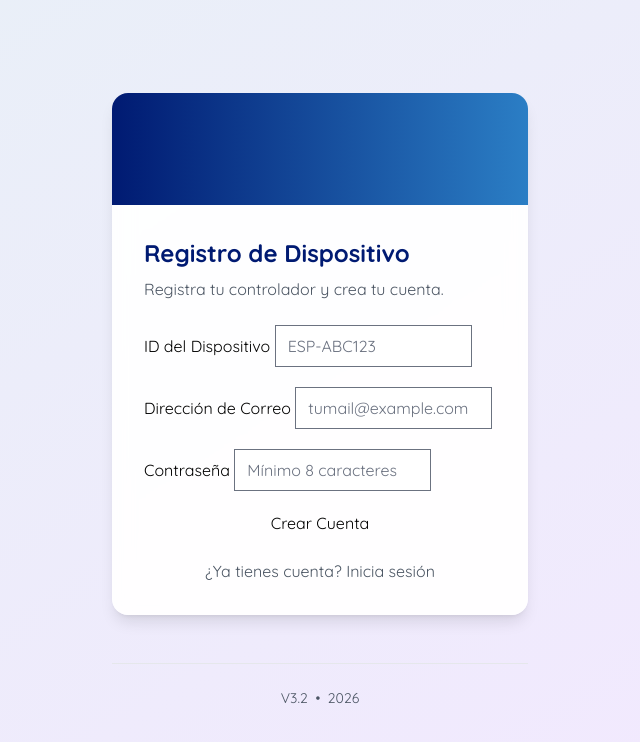
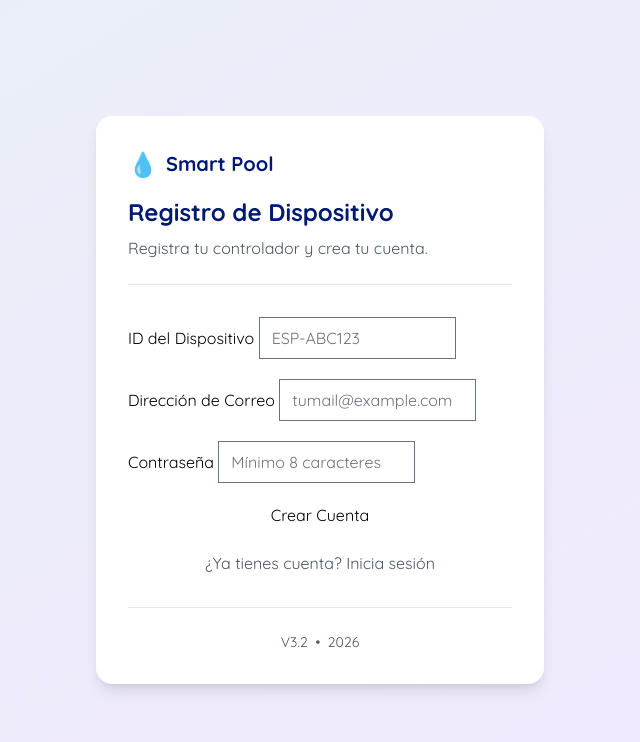
Before and after one commit to Garcia-Javier-Alejandro/smart-pool-controller, a website: page auth/index.html in a window 1280 px wide. Shown: the whole page, without its empty margins (320-960 px from the left). Drawn offline with nearby package versions, Linux system fonts and the light colour scheme.

Commit message:
Fix auth page layout: remove blue banner, fix header/footer positioning, fix link styling and cursor

```diff
--- a/auth/index.html
+++ b/auth/index.html
@@ -24,7 +24,7 @@
             @apply px-4 py-2 bg-gray-200 hover:bg-gray-300 text-gray-800 font-medium rounded-lg transition-colors;
         }
         .link-text {
-            @apply text-[#2B7EC5] hover:text-[#001A72] font-bold transition-colors cursor-pointer;
+            @apply text-[#2B7EC5] hover:text-[#001A72] font-bold transition-colors cursor-pointer no-underline inline;
         }
         .form-input {
             @apply w-full px-4 py-3 border-2 border-gray-200 rounded-xl focus:outline-none focus:border-[#2B7EC5] transition-colors;
@@ -47,18 +47,18 @@
 <body class="bg-gradient-to-br from-[#E8F0F7] to-[#F3E8FF]">
     <div class="flex flex-col min-h-screen">
         <!-- Main Content -->
-        <main class="flex-1 w-full max-w-md mx-auto px-4 py-8 flex flex-col justify-center">
+        <main class="flex-1 w-full flex items-center justify-center px-4 py-8">
             <!-- Login/Register Section (shown when not authenticated) -->
-            <div id="authSection" class="w-full">
+            <div id="authSection" class="w-full max-w-md">
                 <!-- Login Form -->
-                <div id="loginForm" class="glass-effect rounded-2xl shadow-lg p-8 hidden">
+                <div id="loginForm" class="bg-white rounded-2xl shadow-lg p-8 hidden">
                     <!-- Header -->
                     <div class="mb-8 pb-6 border-b border-gray-200">
                         <div class="flex items-center gap-2 mb-4">
                             <span class="text-2xl">💧</span>
                             <h1 class="text-xl font-bold text-[#001A72]">Smart Pool</h1>
                         </div>
-                        <h2 class="text-2xl font-bold text-[#001A72] mb-2">Iniciar Sesión</h2>
+                        <h2 class="text-2xl font-bold text-[#001A72]">Iniciar Sesión</h2>
                     </div>
 
                     <form onsubmit="handleLogin(event)" class="space-y-5">
@@ -77,18 +77,24 @@
                         ¿No tienes cuenta?
                         <span class="link-text" onclick="switchToRegister(event)">Crear una cuenta</span>
                     </p>
+
+                    <!-- Footer -->
+                    <div class="mt-8 pt-6 border-t border-gray-200 text-center text-sm text-gray-600">
+                        <p>V3.2 &nbsp;•&nbsp; 2026</p>
+                    </div>
                 </div>
 
                 <!-- Register Form -->
-                <div id="registerForm" class="glass-effect rounded-2xl shadow-lg p-0">
-                    <!-- Banner/Header -->
-                    <div class="h-28 w-full rounded-t-2xl bg-gradient-to-r from-[#001A72] to-[#2B7EC5]"></div>
-
-                    <div class="p-8">
-                        <div class="mb-6">
-                            <h2 class="text-2xl font-bold text-[#001A72] mb-2">Registro de Dispositivo</h2>
-                            <p class="text-gray-600">Registra tu controlador y crea tu cuenta.</p>
+                <div id="registerForm" class="bg-white rounded-2xl shadow-lg p-8">
+                    <!-- Header -->
+                    <div class="mb-8 pb-6 border-b border-gray-200">
+                        <div class="flex items-center gap-2 mb-4">
+                            <span class="text-2xl">💧</span>
+                            <h1 class="text-xl font-bold text-[#001A72]">Smart Pool</h1>
                         </div>
+                        <h2 class="text-2xl font-bold text-[#001A72]">Registro de Dispositivo</h2>
+                        <p class="text-gray-600 mt-2">Registra tu controlador y crea tu cuenta.</p>
+                    </div>
 
                     <form onsubmit="handleRegister(event)" class="space-y-5">
                         <div>
@@ -109,17 +115,16 @@
                     <p class="text-center text-gray-600 mt-6">
                         ¿Ya tienes cuenta?
                         <span class="link-text" onclick="switchToLogin(event)">Inicia sesión</span>
-                    </p/p>
+                    </p>
+
+                    <!-- Footer -->
+                    <div class="mt-8 pt-6 border-t border-gray-200 text-center text-sm text-gray-600">
+                        <p>V3.2 &nbsp;•&nbsp; 2026</p>
                     </div>
                 </div>
 
                 <!-- Message Alert -->
                 <div id="authMessage" class="mt-6 hidden"></div>
-
-                <!-- Footer -->
-                <div class="mt-12 pt-6 border-t border-gray-200 text-center text-sm text-gray-600">
-                    <p>V3.2 &nbsp;•&nbsp; 2026</p>
-                </div>
             </div>
 
             <!-- Dashboard Section (shown when authenticated) -->
```
